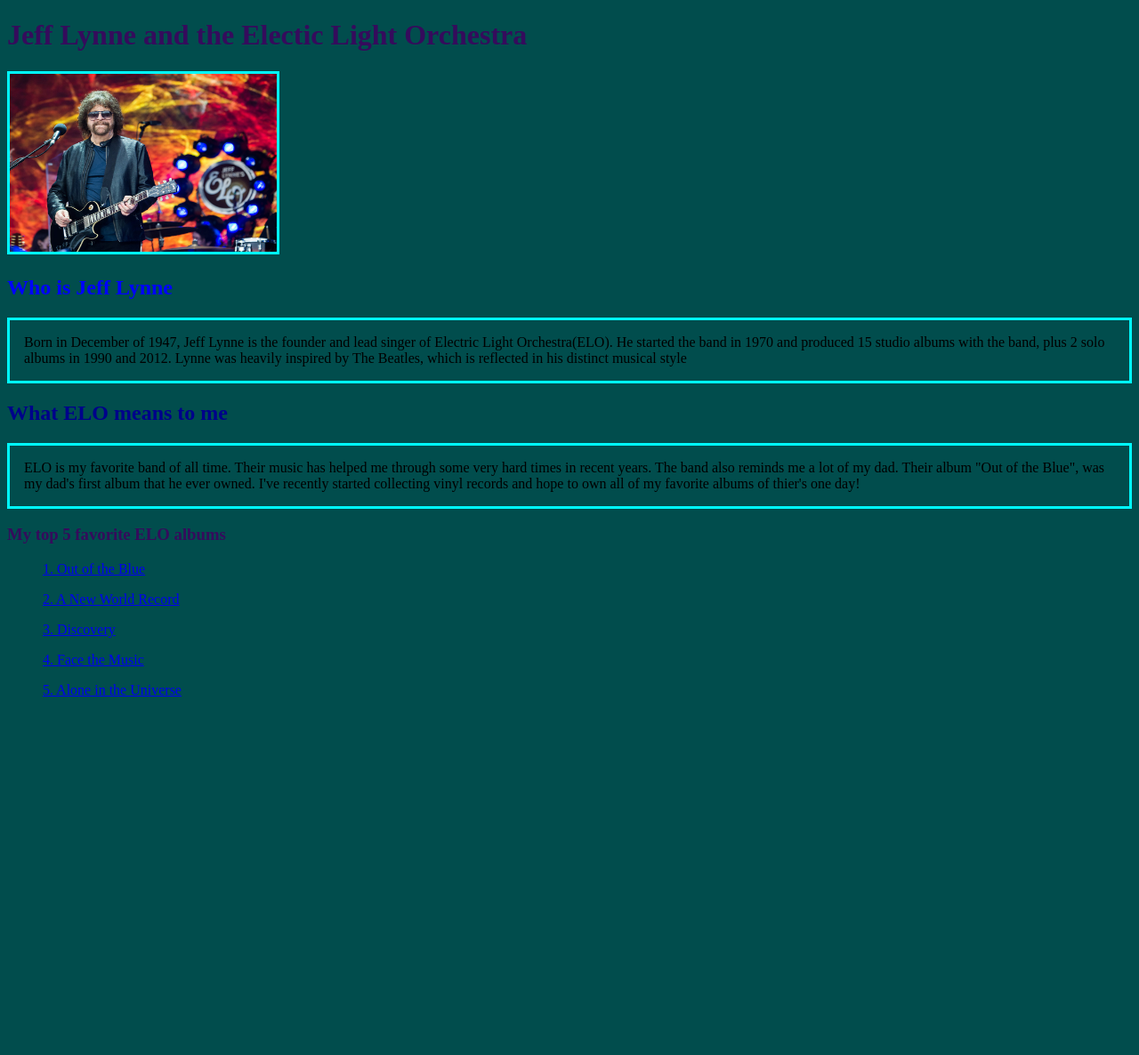
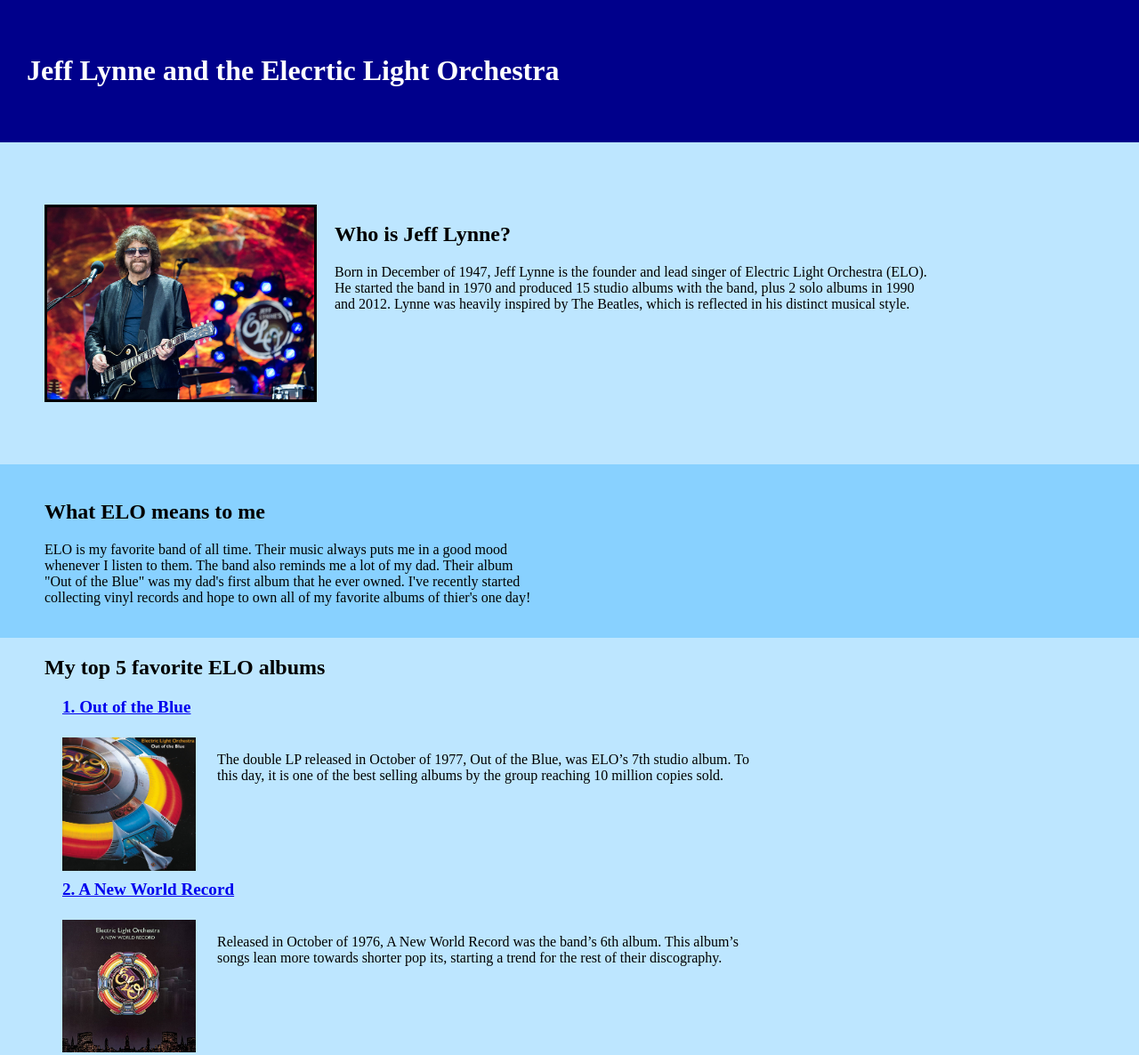
Before and after one commit to imkabukii/ELO-site, a plain HTML site: page index.html in a window 1280 px wide. Shown: the top 1186 px of the page at 89% size. Before the commit the page ends 801 px from the top, so only its background shows below. Drawn offline with Linux system fonts and the light colour scheme.

Commit message:
Add files via upload

```diff
--- a/index.html
+++ b/index.html
@@ -2,25 +2,73 @@
 <html>
 <head>
     <meta charset="UTF-8" />
+    <link rel="stylesheet" type="text/css" href="styles.css" />
     <title>Jeff Lynne and ELO</title>
 </head>
-<body style="background-color:rgb(1, 77, 77);">
-    <h1 style="color: rgb(53, 11, 92);">Jeff Lynne and the Electic Light Orchestra</h1>
-    <img style=border-width:3px;border-style:solid;border-color:#00fbff; src="jefflynne.jpg" width="300" height="200">
-    <h2 style="color: blue;">Who is Jeff Lynne</h2>
-    <p style="border-width:3px; border-style:solid; border-color:#00fbff; padding: 1em;">Born in December of 1947, Jeff Lynne is the founder and lead singer of Electric Light Orchestra(ELO).
-        He started the band in 1970 and produced 15 studio albums with the band, plus 2 solo albums in 1990 and 2012.
-        Lynne was heavily inspired by The Beatles, which is reflected in his distinct musical style</p>
-    <h2 style="color: darkblue;">What ELO means to me</h2>
-    <p style="border-width:3px; border-style:solid; border-color:#00fbff; padding: 1em;">ELO is my favorite band of all time. Their music has helped me through some very hard times in recent years.
-        The band also reminds me a lot of my dad. Their album "Out of the Blue", was my dad's first album that he ever owned.
+<body style="background-color:#BDE6FF;">
+    <div id="box1">
+ <h1 style="color: rgb(255, 255, 255);">Jeff Lynne and the Elecrtic Light Orchestra</h1>
+    </div>
+    <div class="container">
+        <img src="jefflynne.jpg" width="300" height="200">
+        <div>
+            <h2 style="color: rgb(0, 0, 0);">Who is Jeff Lynne?</h2>
+            <p>
+                Born in December of 1947, Jeff Lynne is the founder and lead singer of Electric Light Orchestra (ELO).
+                He started the band in 1970 and produced 15 studio albums with the band, plus 2 solo albums in 1990 and 2012.
+                Lynne was heavily inspired by The Beatles, which is reflected in his distinct musical style.
+            </p>
+        </div>
+    </div>
+    <div id="what-elo-means">
+        <div class="header">
+            <h2 style="color: rgb(0, 0, 0);">What ELO means to me</h2>
+        </div>
+    <div class="text">
+        <p style="color: rgb(0, 0, 0);">ELO is my favorite band of all time. Their music always puts me in a good mood whenever I listen to them.
+        The band also reminds me a lot of my dad. Their album "Out of the Blue" was my dad's first album that he ever owned.
          I've recently started collecting vinyl records and hope to own all of my favorite albums of thier's one day!</p>
-    <h3 style="color: rgb(53, 11, 92);">My top 5 favorite ELO albums</h3>
-    <ul><a href="https://open.spotify.com/album/3usnShwygMXVZB4IV5dwnU?si=EZvhw4nQRmKiFNqZS_aW_Q">1. Out of the Blue</a></ul>
-    <ul><a href="https://open.spotify.com/album/7a35UzxXYuKQGMGImyB0Un?si=O6V0ROkXQd6mUYKIacfoAg">2. A New World Record</a></ul>
-    <ul><a href="https://open.spotify.com/album/1CvVSn2MtKDBR6aWMkNkem?si=csq_5SFUQd20VxsxlSlOdw">3. Discovery</a></ul>
-    <ul><a href="https://open.spotify.com/album/1HSU8sXRI9HiEAHslHRFQ3?si=j5_X6cPQSKewlz3F3fl1Gw">4. Face the Music</a></ul>
-    <ul><a href="https://open.spotify.com/album/5fAkVfg29AWfqz2bOQqykl?si=Ni8lJoVOQ4S_H3deE06_iQ">5. Alone in the Universe</a></ul>
+    </div>
+    </div>
+   <div class="album-header">
+     <h2 style="color: rgb(0, 0, 0);">My top 5 favorite ELO albums</h2>
+   </div>
+    <ul class="album-list">
+        <li>
+            <a href="https://open.spotify.com/album/3usnShwygMXVZB4IV5dwnU?si=EZvhw4nQRmKiFNqZS_aW_Q">1. Out of the Blue</a>
+            <br>
+            <img src="outoftheblue.jpg" width="150">
+            <p>The double LP released in October of 1977, Out of the Blue, was ELO’s 7th studio album. To this day, it is one of the best selling albums by the group reaching 10 million copies sold.
+            </p>
+        </li>
+        <li>
+            <a href="https://open.spotify.com/album/7a35UzxXYuKQGMGImyB0Un?si=O6V0ROkXQd6mUYKIacfoAg">2. A New World Record</a>
+            <br>
+            <img src="anewworldrecord.jpg" width="150px">
+            <p>Released in October of 1976, A New World Record was the band’s 6th album. This album’s songs lean more towards shorter pop its, starting a trend for the rest of their discography.</p>
+        </li>
+        <li>
+            <a href="https://open.spotify.com/album/1CvVSn2MtKDBR6aWMkNkem?si=csq_5SFUQd20VxsxlSlOdw">3. Discovery</a>
+            <br>
+            <img src="discovery.jpg" width="150px">
+            <p>ELO’s 8th studio album, Discovery, was released in June of 1998. It became the band’s first albums to reach #1 in the UK, holding that position for 5 weeks.
+        </p>
+        </li>
+        <li>
+            <a href="https://open.spotify.com/album/1HSU8sXRI9HiEAHslHRFQ3?si=j5_X6cPQSKewlz3F3fl1Gw">4. Face the Music</a>
+            <br>
+        <img src="facethemusic.jpg" width="150px">
+        <p>Face the Music was ELO’s 5th studio released in September of 1975. This album began the shift to more radio-friendly pop music as opposed to the longer, more orchestral music from their previous album, Eldorado.</p>
+        </li>
+        <li>
+            <a href="https://open.spotify.com/album/5fAkVfg29AWfqz2bOQqykl?si=Ni8lJoVOQ4S_H3deE06_iQ">5. Alone in the Universe</a>
+            <br>
+        <img src="aloneintheuniverse.jpg" width="150px">
+        <p>Alone in the Universe was the first album to be produced solo by Jeff Lynne as his 13th studio album. The album released under the moniker “Jeff Lynne’s ELO” in response to tribute bands using “ELO” to promote their tours.
+        </p>
+        </li>
+    </ul>
+
 
 </body>
 </html>
--- /dev/null
+++ b/styles.css
@@ -0,0 +1,90 @@
+body {
+    background-color: #BDE6FF;
+    margin: 0; /* Removes default margin */
+}
+
+#box1 {
+    text-align: left; /* Aligns the top text to the left */
+    background-color: darkblue;
+    padding: 40px 30px; /* More padding around the header text */
+    margin-bottom: 20px;
+}
+
+.container {
+    display: flex;
+    align-items: flex-start; /* Keeps items aligned at the top */
+    gap: 20px; /* Space between image and text */
+    margin: 40px auto; /* Vertical margin for more space above and below */
+    padding: 30px; /* Padding around the image and text */
+    max-width: 1000px; /* More controlled max-width for the entire container */
+    width: 90%; /* Responsive width */
+    margin-left: 20px;
+}
+
+.container img {
+    width: 300px;
+    height: auto;
+    border: 3px solid black;
+    margin-left: 0;
+}
+
+.text-content {
+    max-width: 500px; /* Limits the width of the text container */
+    margin-top: 0;
+    flex-grow: 1; /* Ensures the text box grows as needed */
+    padding-right: 20px; /* Padding to the right for spacing */
+}
+
+#what-elo-means {
+    background-color: #88D1FF;
+    padding: 20px;
+}
+
+.header {
+    margin-left: 30px;
+}
+
+.text {
+    margin-left: 30px;
+    max-width: 550px;
+}
+
+.album-list {
+    list-style-type: none;
+    padding: 0;
+}
+
+.album-list li {
+    display: block; /* Make each list item a block element again */
+    margin-bottom: 10px;
+    margin-left: 70px;
+}
+
+.album-list a {
+    display: block; /* Ensure the links are block-level elements */
+    margin-bottom: 5px; /* Adds space between the link and image */
+    font-size: 1.2em; /* Ensure the font size is consistent */
+    font-weight: bold; /* Maintain the bold styling */
+}
+
+
+.album-list img {
+    display: inline-block; /* Keeps the image as inline, so it's aligned with the paragraph */
+    margin-right: 20px; /* Adds space between the image and the paragraph */
+    vertical-align: top; /* Aligns the image to the top */
+}
+
+.album-list p {
+    display: inline-block; /* Ensures the paragraph stays next to the image */
+    max-width: 600px; /* Optional: limit the width of the paragraph */
+}
+
+
+.album-list a:hover {
+    color: #5c6dcf;
+}
+
+
+.album-header {
+    margin-left: 50px;
+}
```
Also changed, not shown: aloneintheuniverse.jpg (added), anewworldrecord.jpg (added), discovery.jpg (added), facethemusic.jpg (added), outoftheblue.jpg (added).
